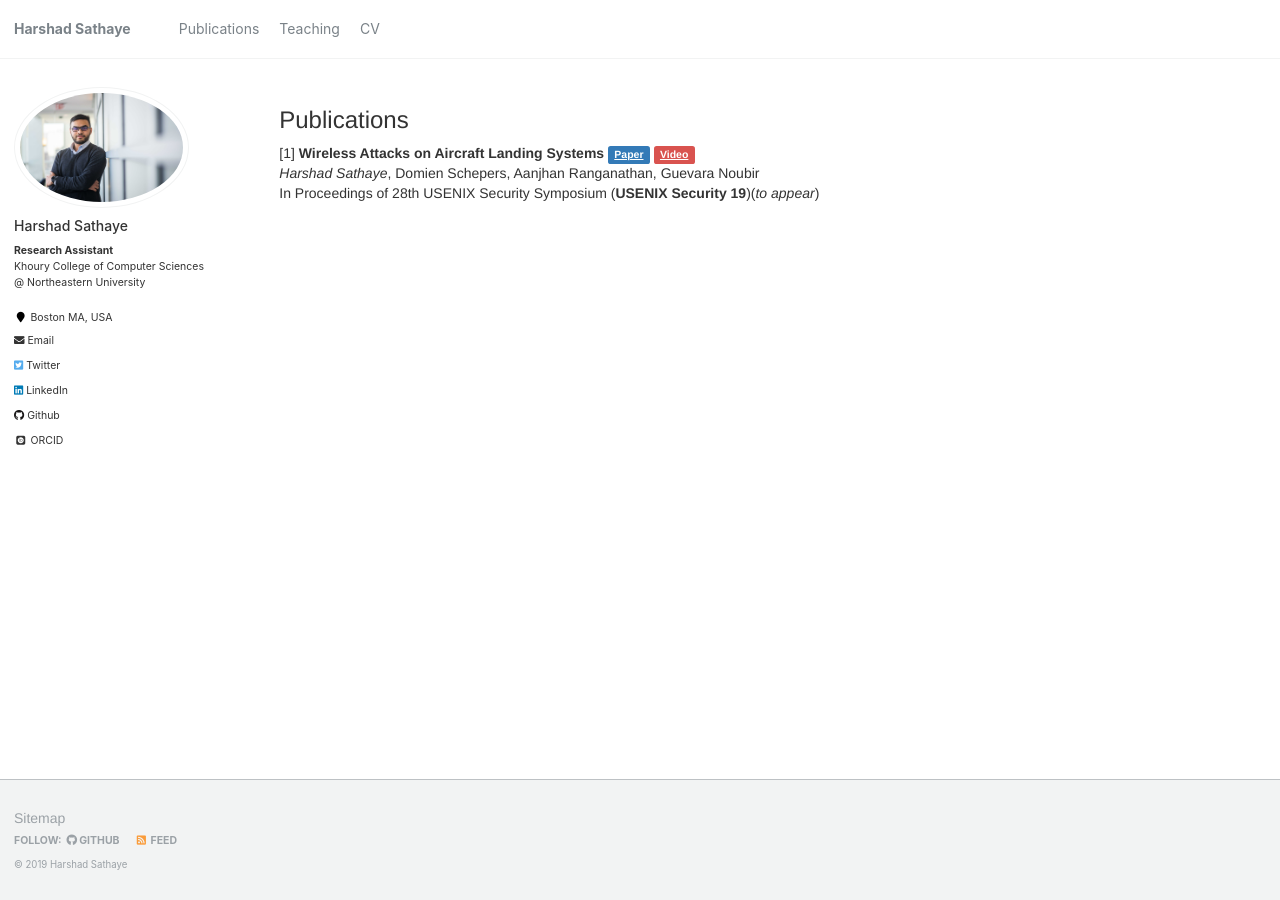
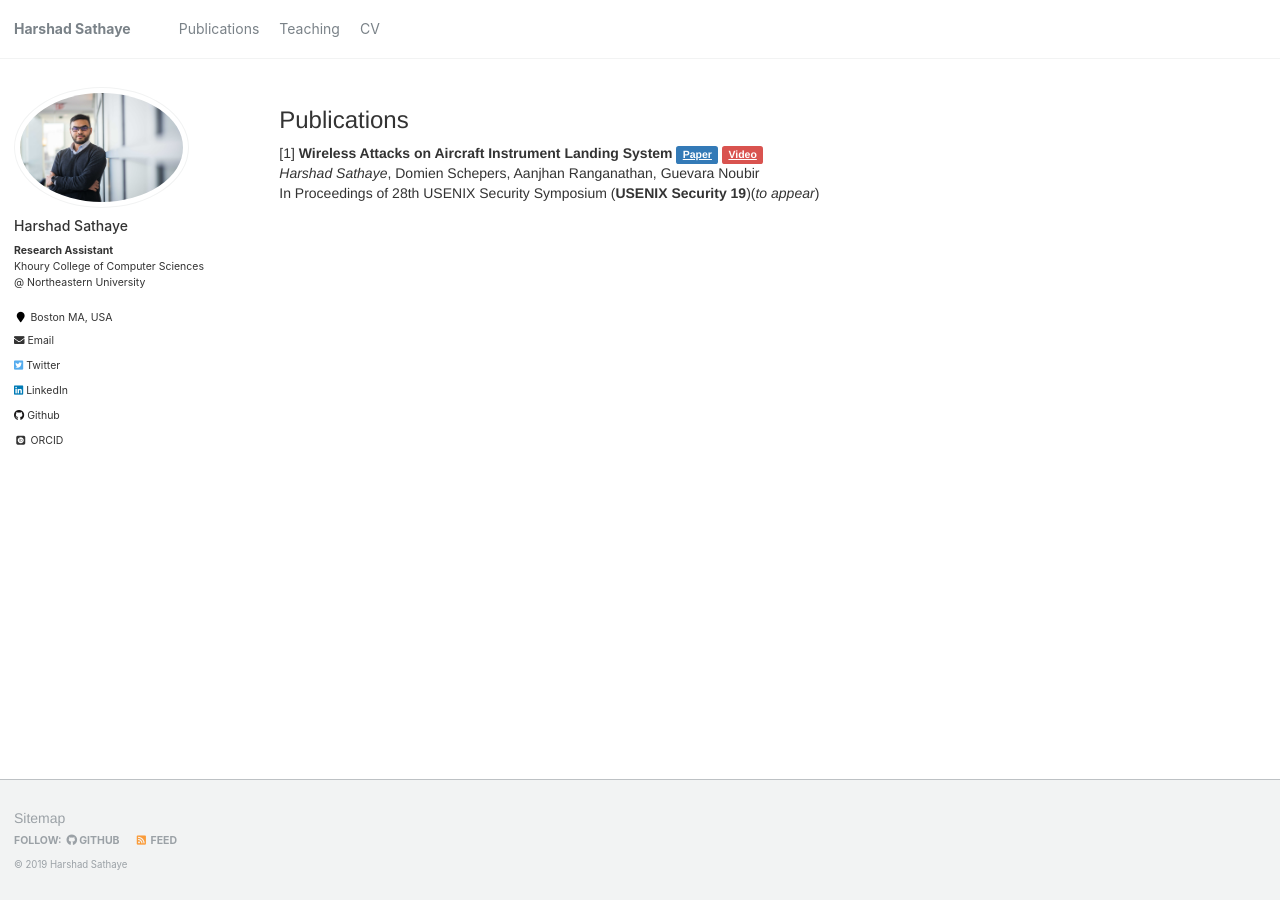
Before and after one commit to harshadms/harshadms.github.io, a Jekyll site: the page built from _pages/publications.md, in a window 1280 px wide. Built offline with Jekyll 4.4.1, drawn with Linux system fonts in a browser that asks for light colours; some web fonts are replaced.

Commit message:
Update publications.md

```diff
--- a/_pages/publications.md
+++ b/_pages/publications.md
@@ -6,6 +6,6 @@ author_profile: true
 ---
 ### Publications
 
-[1] **Wireless Attacks on Aircraft Landing Systems** <a href="/files/ils_harshad.pdf" class="label label-primary">Paper</a> <a href="https://www.youtube.com/watch?v=Wp4CpyxYJq4" class="label label-danger">Video</a>
+[1] **Wireless Attacks on Aircraft Instrument Landing System** <a href="/files/ils_harshad.pdf" class="label label-primary">Paper</a> <a href="https://www.youtube.com/watch?v=Wp4CpyxYJq4" class="label label-danger">Video</a>
 <br>*Harshad Sathaye*, Domien Schepers, Aanjhan Ranganathan, Guevara Noubir
 <br>In Proceedings of 28th USENIX Security Symposium (**USENIX Security 19**)(*to appear*)
```
